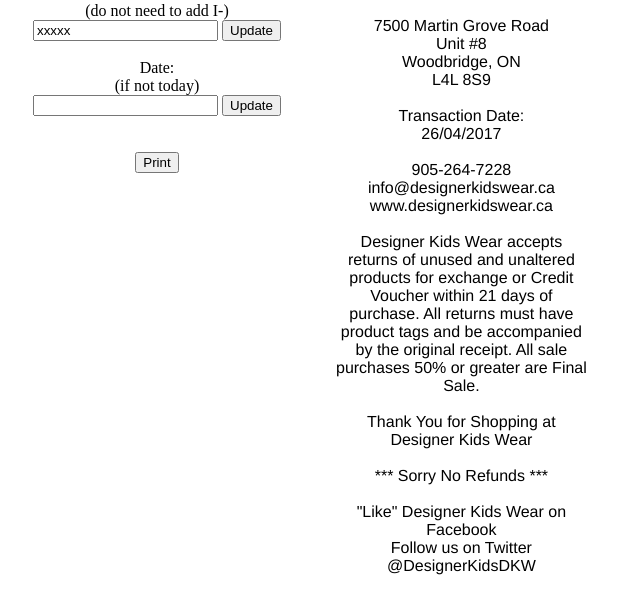
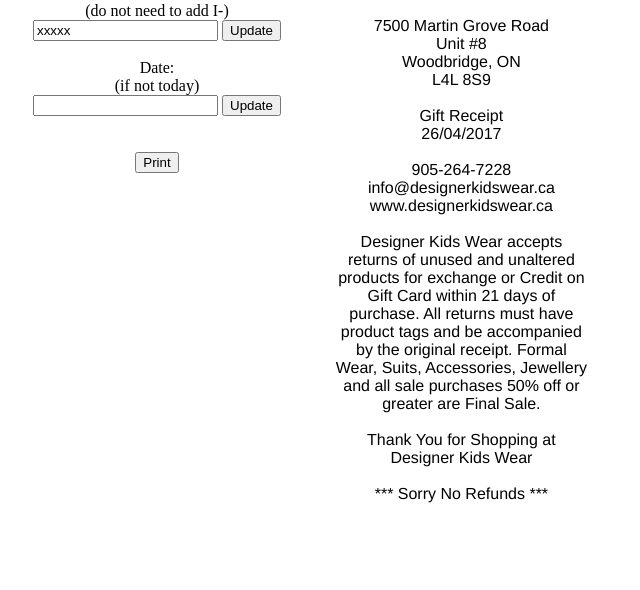
Before and after one commit to jeremiahxy/receipt-print, a plain HTML site: page index.html in a window 1280 px wide. Shown: the part 87-677 px from the top of the page, without its empty margins (0-640 px from the left). Drawn offline with Linux system fonts and the light colour scheme.

Commit message:
updated text

```diff
--- a/index.html
+++ b/index.html
@@ -119,7 +119,7 @@
                 <!-- Change address line 4 here -->
             </p>
             <br>
-            <p>Transaction Date:</p>
+            <p>Gift Receipt</p>
             <p id="date"></p>
             <br>
             <p id="info1">
@@ -140,7 +140,7 @@
             <br>
             <p id="return">
                 <!-- Change the Return section text here -->
-                Designer Kids Wear accepts returns of unused and unaltered products for exchange or Credit Voucher within 21 days of purchase. All returns must have product tags and be accompanied by the original receipt. All sale purchases 50% or greater are Final Sale.
+                Designer Kids Wear accepts returns of unused and unaltered products for exchange or Credit on Gift Card within 21 days of purchase. All returns must have product tags and be accompanied by the original receipt. Formal Wear, Suits, Accessories, Jewellery and all sale purchases 50% off or greater are Final Sale.
                 <br><br> <!-- Line Break with extra space within a paragraph tag -->
                 Thank You for Shopping at Designer Kids Wear
                 <br><br> <!-- Line Break with extra space within a paragraph tag -->
@@ -148,14 +148,7 @@
                 <!-- Change the Return section text here -->
             </p>
             <br>
-            <p id="social">
-                <!-- Change the Social Media section text here -->
-                "Like" Designer Kids Wear on Facebook
-                <br><!-- Line Break WITHOUT extra space within a paragraph tag -->
-                Follow us on Twitter @DesignerKidsDKW
-                <!-- Change the Social Media section text here -->
-            </p>
-            <br>
+
             <span id="transactionId"></span>
             <br>
             <span id="transactionBarcode"></span>
```
